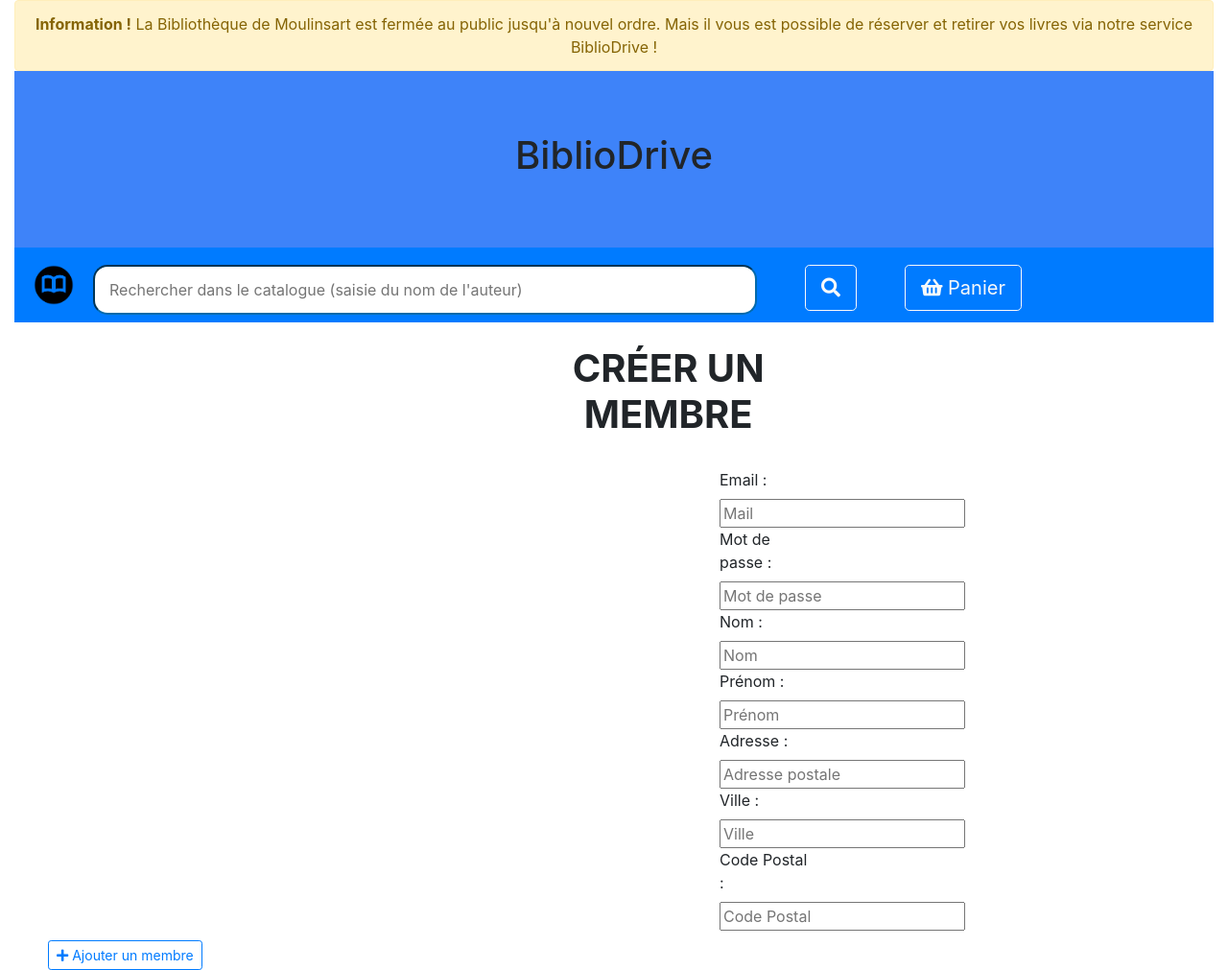
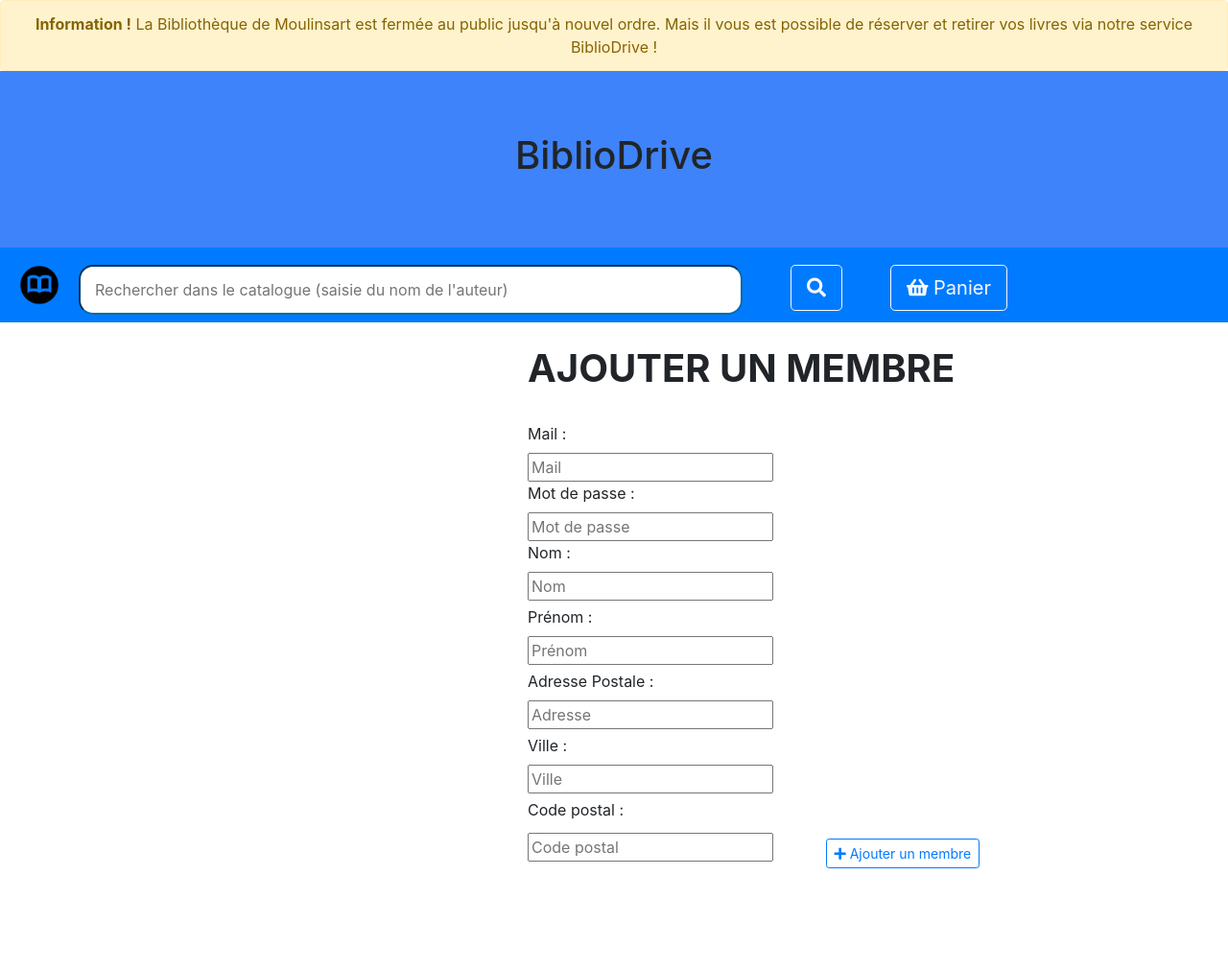
Before and after one commit to ahymery/projet-bibliodrive, a PHP site: page /ajouterunmembre.php in a window 1280 px wide. Shown: the whole page at 96% size. After the commit the page ends 905 px from the top, so only its background shows below. Run offline with PHP 8.4, Linux system fonts and the light colour scheme.

Commit message:
Mise à jour 28/12

```diff
--- a/ajouterunlivre.php
+++ b/ajouterunlivre.php
@@ -1,5 +1,5 @@
 <!DOCTYPE html>
-<html lang="en">
+<html lang="fr">
 <head>
   <title>BiblioDrive</title>
   <meta charset="utf-8">
--- a/ajouterunmembre.php
+++ b/ajouterunmembre.php
@@ -1,11 +1,12 @@
 <!DOCTYPE html>
-<html lang="en">
+<html lang="fr">
 <head>
   <title>BiblioDrive</title>
   <meta charset="utf-8">
   <meta name="viewport" content="width=device-width, initial-scale=1">
-  <link rel="icon" type="image/x-icon" href="images/favicon.png">
+  <link rel="icon" type="image/x-icon" href="favicon.png">
   <link rel="stylesheet" href="style.css">
+  <link rel="stylesheet" href="style2.css">
   <link rel="stylesheet" href="https://cdn.jsdelivr.net/npm/bootstrap@4.6.2/dist/css/bootstrap.min.css">
   <link rel="stylesheet" href="https://use.fontawesome.com/releases/v5.7.0/css/all.css" integrity="sha384-lZN37f5QGtY3VHgisS14W3ExzMWZxybE1SJSEsQp9S+oqd12jhcu+A56Ebc1zFSJ" crossorigin="anonymous">
   <script src="https://cdn.jsdelivr.net/npm/jquery@3.7.1/dist/jquery.slim.min.js"></script>
@@ -35,42 +36,32 @@ img {
       border-color: #046aaa;
   }
 
-  h1, h6 {
-    text-align: center;
-  }
+
 </style>
 </head>
 <body>
-<div class="container-fluid">
-    <div class="row">
-      <div class="col-sm-4 col-md-12">
-        <?php include("entete.html");?>
-      </div>
-    </div>
-    <div class="row">
-      <div class="col-md-8">
-          <form method="post">
-              <br><h1 style= "margin-left: 550px;"><strong>CRÉER UN MEMBRE</strong></h1><br>
-              <label for="email" style= "margin-left: 750px;">Email :</label><br>
-              <input type="email" name="mel" placeholder="Mail" style= "margin-left: 750px;"><br>
-              <label for="password" style= "margin-left: 750px;">Mot de passe :</label><br>
-              <input type="password" name="motdepasse" placeholder="Mot de passe" style= "margin-left: 750px;"><br>
-              <label for="nom" style= "margin-left: 750px;">Nom :</label><br>
-              <input type="text" name="nom" placeholder="Nom" style= "margin-left: 750px;"><br>
-              <label for="prénom" style= "margin-left: 750px;">Prénom :</label><br>
-              <input type="text" name="prenom" placeholder="Prénom" style= "margin-left: 750px;"><br>
-              <label for="adresse" style= "margin-left: 750px;">Adresse :</label><br>
-              <input type="text" name="adresse" placeholder="Adresse postale" style= "margin-left: 750px;"><br>
-              <label for="ville" style= "margin-left: 750px;">Ville :</label><br>
-              <input type="text" name="ville" placeholder="Ville" style= "margin-left: 750px;"><br>
-              <label for="codepostal" style= "margin-left: 750px;">Code Postal :</label><br>
-              <input type="text" name="codepostal" placeholder="Code Postal" style= "margin-left: 750px;"><br>
-              <button type="submit" class="btn btn-outline-primary btn-sm" name="add" style= "margin-left: 750px;">
+    <?php include ('entete.html');?>
+<form method="post">
+    <br><h1 style= "margin-left: 550px;"><strong>AJOUTER UN MEMBRE</strong></h1><br>
+    <label for="mel" style="margin-left: 550px;">Mail :</label><br>
+    <input type="email" name="mel" style="margin-left: 550px;" placeholder="Mail"><br>
+    <label for="motdepasse" style= "margin-left: 550px;">Mot de passe :</label><br>
+    <input type="password" name="motdepasse" style= "margin-left: 550px;" placeholder="Mot de passe"><br>
+    <label for="nom" style= "margin-left: 550px;">Nom :</label><br>
+    <input type="text" name="nom" style= "margin-left: 550px;" placeholder="Nom"><br>
+    <label for="prenom" style= "margin-left: 550px;">Prénom :</label><br>
+    <input type="text" name="prenom" style= "margin-left: 550px;" placeholder="Prénom"><br>
+    <label for="adresse" style= "margin-left: 550px;">Adresse Postale :</label><br>
+    <input type="text" name="adresse" placeholder="Adresse" style= "margin-left: 550px;"></input><br>
+    <label for="ville" style= "margin-left: 550px;">Ville :</label><br>
+    <input type="text" name="ville"  style= "margin-left: 550px;" placeholder="Ville"><br>
+    <label for="codepostal" style= "margin-left: 550px;">Code postal :</label><br>
+    <input type="text" name="codepostal" placeholder="Code postal" style= "margin-left: 550px;">
+    <button type="submit" class="btn btn-outline-primary btn-sm" name="add">
                 <i class="fas fa-plus"></i> Ajouter un membre
               </button>
-          </form>
-      </div>
-    </div>
+</form>
+</div>
 
 <?php
     if (isset($_REQUEST["nom"])) {
```
